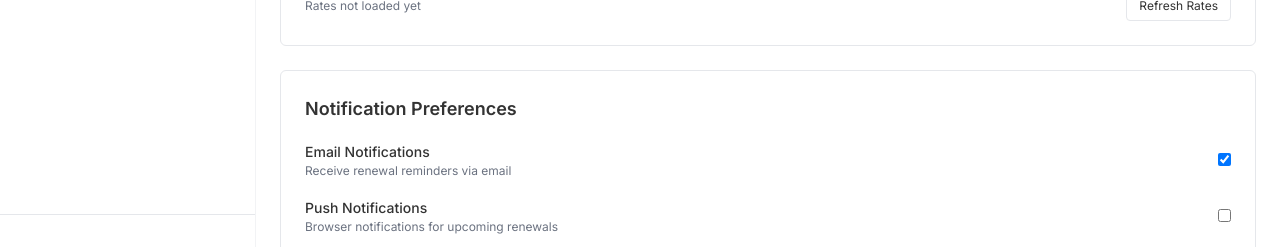
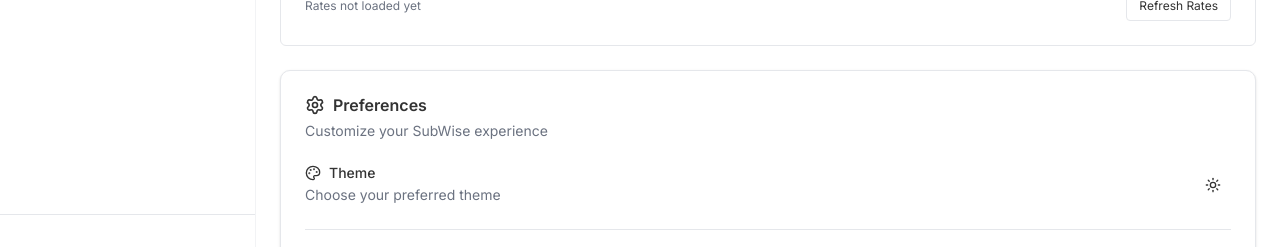
Before and after one commit to iamheisenburger/subscription-tracker, a Next.js app: page /dashboard/settings in a window 1280 px wide. Shown: the part 553-800 px from the top of the page. Built offline with nearby package versions, Linux system fonts and the light colour scheme; no server answers; sample sign-in values are in the browser's storage.

Commit message:
feat: wire real PreferencesSettings UI into Settings page (interactive smart reminders)

```diff
--- a/src/components/dashboard/settings/settings-content.tsx
+++ b/src/components/dashboard/settings/settings-content.tsx
@@ -3,6 +3,7 @@
 import { useState, useEffect } from "react";
 import { CategoriesManager } from "./categories-manager";
 import { EmailTestSection } from "./email-test-section";
+import { PreferencesSettings } from "./preferences-settings";
 import { useUserTier } from "@/hooks/use-user-tier";
 import { getLastRatesUpdate, refreshExchangeRates } from "@/lib/currency";
 import { formatDistanceToNow } from "date-fns";
@@ -121,25 +122,7 @@ export function SettingsContent({ user }: SettingsContentProps) {
         </div>
 
         {/* Notifications */}
-        <div className="p-6 border rounded-lg bg-card">
-          <h2 className="text-lg font-semibold font-sans mb-4">Notification Preferences</h2>
-          <div className="space-y-4">
-            <div className="flex items-center justify-between">
-              <div>
-                <label className="text-sm font-medium font-sans">Email Notifications</label>
-                <p className="text-xs text-muted-foreground font-sans">Receive renewal reminders via email</p>
-              </div>
-              <input type="checkbox" defaultChecked className="rounded" />
-            </div>
-            <div className="flex items-center justify-between">
-              <div>
-                <label className="text-sm font-medium font-sans">Push Notifications</label>
-                <p className="text-xs text-muted-foreground font-sans">Browser notifications for upcoming renewals</p>
-              </div>
-              <input type="checkbox" className="rounded" />
-            </div>
-          </div>
-        </div>
+        <PreferencesSettings userId={user?.id || ""} />
 
         {/* Theme Settings */}
         <div className="p-6 border rounded-lg bg-card">
```
